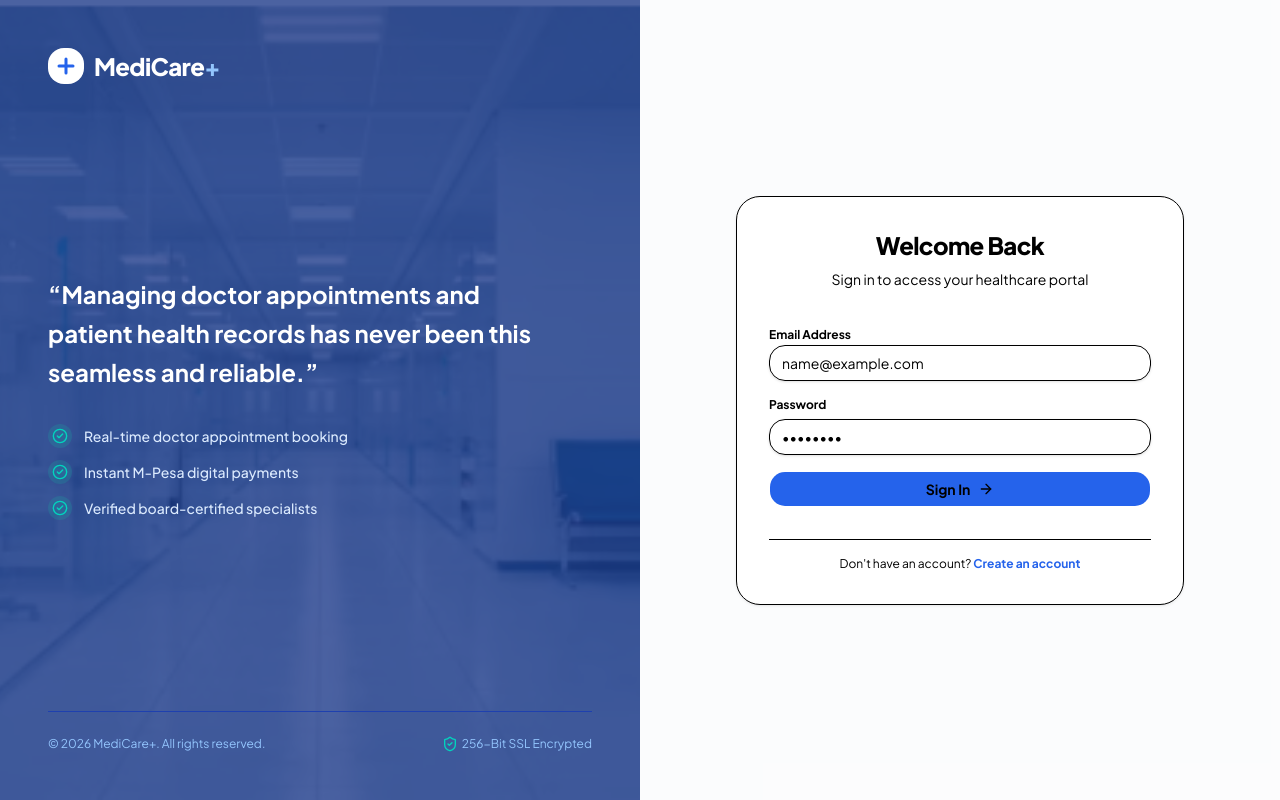
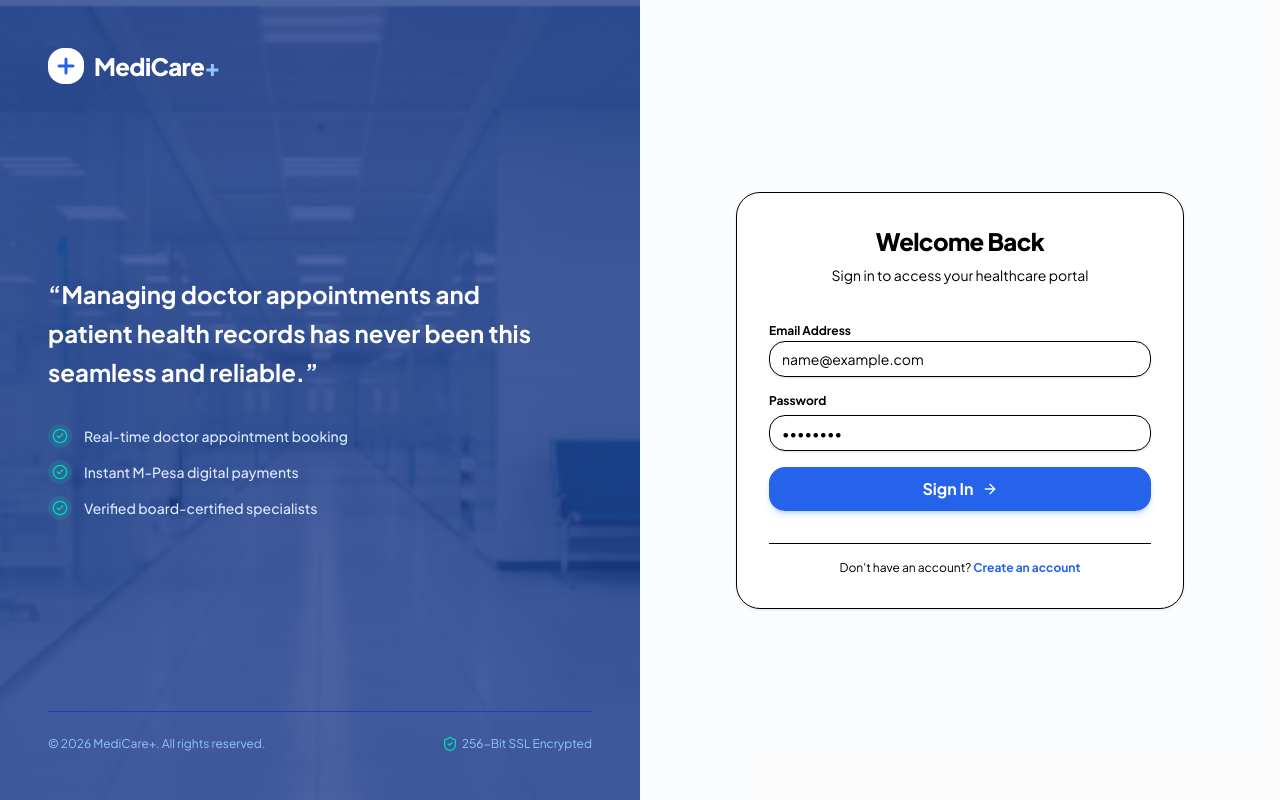
Before and after one commit to Kabzjose/Healthcare-System, a Next.js app: page /login in a window 1280 px wide. Built offline with nearby package versions, Linux system fonts and the light colour scheme; no server answers.

Commit message:
updated button colors

```diff
--- a/src/app/page.tsx
+++ b/src/app/page.tsx
@@ -116,12 +116,12 @@ export default function LandingPage() {
                 </p>
 
                 <div className="flex flex-col sm:flex-row items-center justify-center lg:justify-start gap-4 pt-2">
-                  <Button asChild size="lg" className="w-full sm:w-auto rounded-full px-8 bg-primary-600 hover:bg-primary-700 shadow-card text-base font-bold h-13">
+                  <Button asChild size="lg" className="w-full sm:w-auto rounded-full px-9 bg-gradient-to-r from-blue-600 via-primary-600 to-indigo-600 hover:from-blue-700 hover:to-indigo-700 text-white font-extrabold shadow-lg shadow-blue-500/35 hover:shadow-xl hover:shadow-blue-500/50 hover:-translate-y-1 transition-all h-14 text-base">
                     <Link href="/doctors">
                       Book Appointment <ArrowRight className="ml-2 h-5 w-5" />
                     </Link>
                   </Button>
-                  <Button asChild variant="outline" size="lg" className="w-full sm:w-auto rounded-full px-8 border-primary-200 text-primary-800 hover:bg-primary-50 text-base font-semibold h-13">
+                  <Button asChild variant="outline" size="lg" className="w-full sm:w-auto rounded-full px-9 border-2 border-primary-600 text-primary-700 hover:bg-primary-50 text-base font-extrabold h-14 shadow-sm hover:shadow-md transition-all">
                     <Link href="/about">Learn More</Link>
                   </Button>
                 </div>
--- a/src/components/doctors/DoctorsCard.tsx
+++ b/src/components/doctors/DoctorsCard.tsx
@@ -64,7 +64,7 @@ export const DoctorCard = ({ doctor }: DoctorCardProps) => {
         <Button variant="outline" size="sm" asChild className="flex-1 rounded-xl text-xs">
           <Link href={`/doctors/${doctor.profile_id}`}>View Profile</Link>
         </Button>
-        <Button size="sm" asChild className="flex-1 rounded-xl bg-primary-600 hover:bg-primary-700 text-xs font-semibold gap-1">
+        <Button size="sm" asChild className="flex-1 rounded-xl bg-gradient-to-r from-blue-600 to-indigo-600 hover:from-blue-700 hover:to-indigo-700 text-white font-extrabold shadow-sm hover:shadow-md text-xs gap-1">
           <Link href={`/book/${doctor.profile_id}`}>
             Book Now <ArrowRight className="h-3 w-3" />
           </Link>
--- a/src/components/layout/Navbar.tsx
+++ b/src/components/layout/Navbar.tsx
@@ -139,10 +139,10 @@ export const Navbar = () => {
               </div>
             ) : (
               <div className="hidden md:flex items-center gap-3">
-                <Button variant="ghost" asChild size="sm" className="font-semibold text-primary-700 hover:text-primary-800">
+                <Button variant="outline" asChild size="sm" className="rounded-full px-5 border-2 border-primary-600 text-primary-700 hover:bg-primary-50 font-extrabold h-10 shadow-xs">
                   <Link href="/login">Sign In</Link>
                 </Button>
-                <Button asChild size="sm" className="rounded-full px-5 bg-primary-600 hover:bg-primary-700 shadow-card font-semibold">
+                <Button asChild size="sm" className="rounded-full px-6 bg-gradient-to-r from-blue-600 to-indigo-600 hover:from-blue-700 hover:to-indigo-700 text-white font-extrabold shadow-md shadow-blue-500/25 hover:shadow-lg transition-all h-10">
                   <Link href="/doctors">
                     <Calendar className="mr-1.5 h-4 w-4" />
                     Book Appointment
--- a/src/components/ui/button.tsx
+++ b/src/components/ui/button.tsx
@@ -4,33 +4,33 @@ import { cva, type VariantProps } from "class-variance-authority"
 import { cn } from "@/lib/utils"
 
 const buttonVariants = cva(
-  "group/button inline-flex shrink-0 items-center justify-center rounded-lg border border-transparent bg-clip-padding text-sm font-medium whitespace-nowrap transition-all outline-none select-none focus-visible:border-ring focus-visible:ring-3 focus-visible:ring-ring/50 active:not-aria-[haspopup]:translate-y-px disabled:pointer-events-none disabled:opacity-50 aria-invalid:border-destructive aria-invalid:ring-3 aria-invalid:ring-destructive/20 dark:aria-invalid:border-destructive/50 dark:aria-invalid:ring-destructive/40 [&_svg]:pointer-events-none [&_svg]:shrink-0 [&_svg:not([class*='size-'])]:size-4",
+  "group/button inline-flex shrink-0 items-center justify-center rounded-lg border border-transparent bg-clip-padding text-sm font-semibold whitespace-nowrap transition-all duration-200 outline-none select-none focus-visible:border-ring focus-visible:ring-3 focus-visible:ring-ring/50 active:not-aria-[haspopup]:translate-y-px disabled:pointer-events-none disabled:opacity-50 aria-invalid:border-destructive aria-invalid:ring-3 aria-invalid:ring-destructive/20 dark:aria-invalid:border-destructive/50 dark:aria-invalid:ring-destructive/40 [&_svg]:pointer-events-none [&_svg]:shrink-0 [&_svg:not([class*='size-'])]:size-4 shadow-sm hover:-translate-y-0.5 active:translate-y-0",
   {
     variants: {
       variant: {
-        default: "bg-primary text-primary-foreground hover:bg-primary/80",
+        default: "bg-gradient-to-r from-blue-600 via-primary-600 to-indigo-600 hover:from-blue-700 hover:to-indigo-700 text-white shadow-md shadow-blue-500/25 hover:shadow-lg hover:shadow-blue-500/35 border-0 font-bold",
         outline:
-          "border-border bg-background hover:bg-muted hover:text-foreground aria-expanded:bg-muted aria-expanded:text-foreground dark:border-input dark:bg-input/30 dark:hover:bg-input/50",
+          "border border-primary-200 bg-white text-primary-800 hover:bg-primary-50 hover:border-primary-300 aria-expanded:bg-muted aria-expanded:text-foreground font-semibold",
         secondary:
-          "bg-secondary text-secondary-foreground hover:bg-[color-mix(in_oklch,var(--secondary),var(--foreground)_5%)] aria-expanded:bg-secondary aria-expanded:text-secondary-foreground",
+          "bg-secondary text-secondary-foreground hover:bg-[color-mix(in_oklch,var(--secondary),var(--foreground)_5%)] aria-expanded:bg-secondary aria-expanded:text-secondary-foreground font-bold",
         ghost:
           "hover:bg-muted hover:text-foreground aria-expanded:bg-muted aria-expanded:text-foreground dark:hover:bg-muted/50",
         destructive:
-          "bg-destructive/10 text-destructive hover:bg-destructive/20 focus-visible:border-destructive/40 focus-visible:ring-destructive/20 dark:bg-destructive/20 dark:hover:bg-destructive/30 dark:focus-visible:ring-destructive/40",
+          "bg-destructive text-white hover:bg-destructive/90 shadow-sm focus-visible:border-destructive/40 focus-visible:ring-destructive/20 font-bold",
         link: "text-primary underline-offset-4 hover:underline",
       },
       size: {
         default:
-          "h-8 gap-1.5 px-2.5 has-data-[icon=inline-end]:pr-2 has-data-[icon=inline-start]:pl-2",
+          "h-9 gap-1.5 px-3 has-data-[icon=inline-end]:pr-2.5 has-data-[icon=inline-start]:pl-2.5",
         xs: "h-6 gap-1 rounded-[min(var(--radius-md),10px)] px-2 text-xs in-data-[slot=button-group]:rounded-lg has-data-[icon=inline-end]:pr-1.5 has-data-[icon=inline-start]:pl-1.5 [&_svg:not([class*='size-'])]:size-3",
-        sm: "h-7 gap-1 rounded-[min(var(--radius-md),12px)] px-2.5 text-[0.8rem] in-data-[slot=button-group]:rounded-lg has-data-[icon=inline-end]:pr-1.5 has-data-[icon=inline-start]:pl-1.5 [&_svg:not([class*='size-'])]:size-3.5",
-        lg: "h-9 gap-1.5 px-2.5 has-data-[icon=inline-end]:pr-2 has-data-[icon=inline-start]:pl-2",
-        icon: "size-8",
+        sm: "h-8 gap-1 rounded.lg px-3 text-xs in-data-[slot=button-group]:rounded-lg has-data-[icon=inline-end]:pr-2 has-data-[icon=inline-start]:pl-2 [&_svg:not([class*='size-'])]:size-3.5",
+        lg: "h-11 gap-2 px-6 text-base has-data-[icon=inline-end]:pr-4 has-data-[icon=inline-start]:pl-4",
+        icon: "size-9",
         "icon-xs":
           "size-6 rounded-[min(var(--radius-md),10px)] in-data-[slot=button-group]:rounded-lg [&_svg:not([class*='size-'])]:size-3",
         "icon-sm":
           "size-7 rounded-[min(var(--radius-md),12px)] in-data-[slot=button-group]:rounded-lg",
-        "icon-lg": "size-9",
+        "icon-lg": "size-10",
       },
     },
     defaultVariants: {
```
